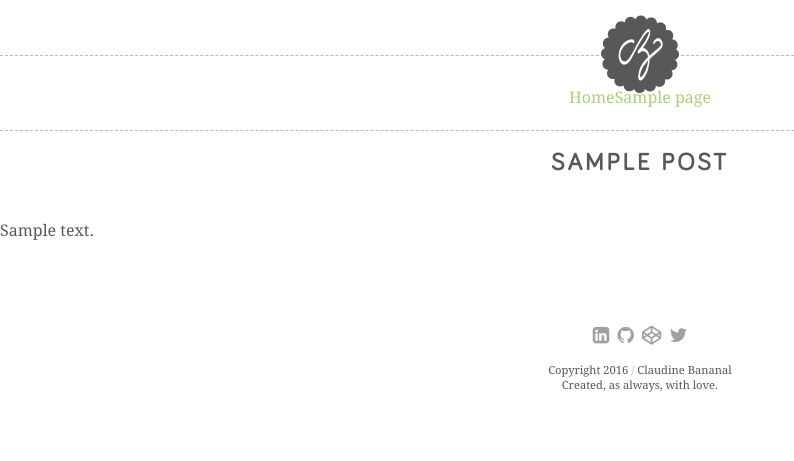
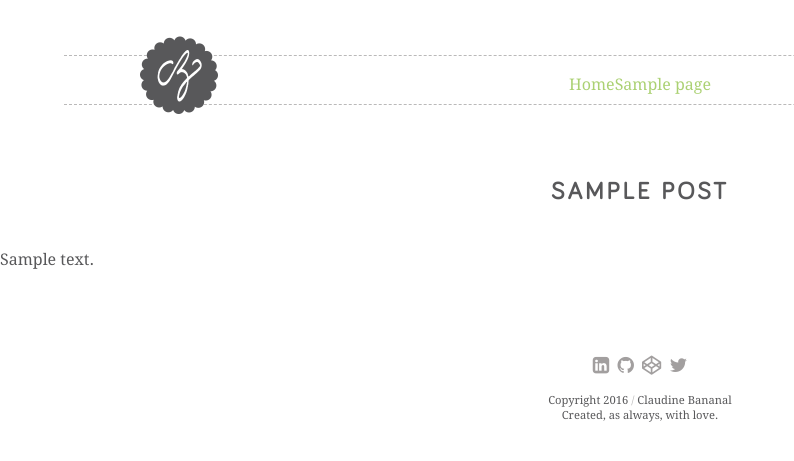
Before and after one commit to cbananal/personal-portfolio, a WordPress theme: template themes/dash/page.php in a window 1280 px wide. Shown: the top 461 px of the page, without its empty margins (0-794 px from the left). Run offline with PHP 8.4 and a stand-in for WordPress, Linux system fonts and the light colour scheme; the site name, menu and one post (Sample post) are stand-ins, and other content is empty; some libraries are stand-ins or nearby versions.

Commit message:
style positioning of main header and logo for desktop view

```diff
--- a/themes/dash/sass/_header.scss
+++ b/themes/dash/sass/_header.scss
@@ -20,6 +20,11 @@
   justify-content: center;
   align-items: center;
   position: relative;
+  @include desktop {
+    width: 90%;
+    height: 50px;
+    margin: 55px auto;
+  }
 }
 
 .logo {
@@ -31,6 +36,12 @@
   right: 0;
   bottom: 0;
   left: 0;
+  @include desktop {
+    top: -20px;
+    right: 80%;
+    bottom: 0;
+    left: 0;
+  }
 }
 
 
--- a/themes/dash/style.css
+++ b/themes/dash/style.css
@@ -797,6 +797,11 @@ object {
   -ms-flex-align: center;
       align-items: center;
   position: relative; }
+  @media (min-width: 1000px) {
+    .site-header {
+      width: 90%;
+      height: 50px;
+      margin: 55px auto; } }
 
 .logo {
   width: 78px;
@@ -807,6 +812,12 @@ object {
   right: 0;
   bottom: 0;
   left: 0; }
+  @media (min-width: 1000px) {
+    .logo {
+      top: -20px;
+      right: 80%;
+      bottom: 0;
+      left: 0; } }
 
 /*---------- Navigation ----------*/
 .main-navigation {
```
Also changed, not shown: themes/dash/build/css/style.min.css.
